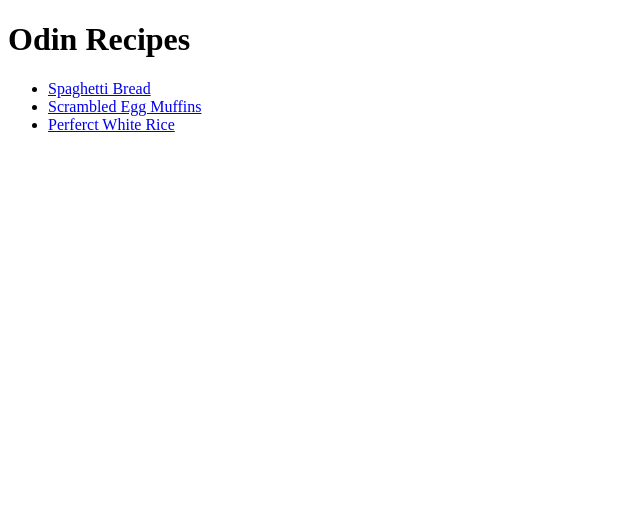
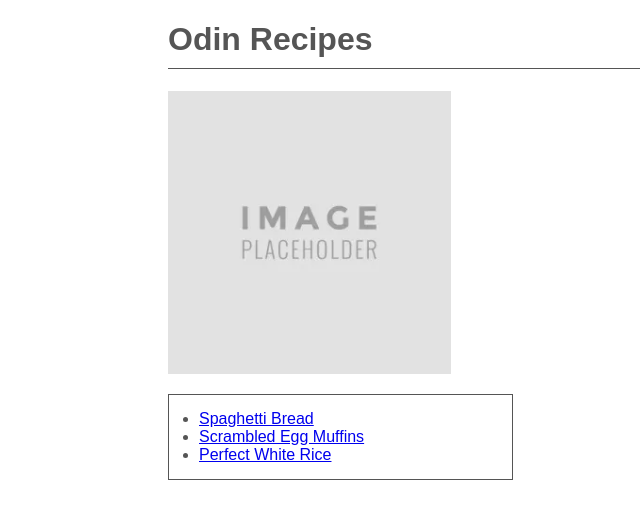
Before and after one commit to adotticontra/odin-recipes, a plain HTML site: page index.html in a window 1280 px wide. Shown: the whole page, without its empty margins (0-640 px from the left). Drawn offline with Linux system fonts and the light colour scheme.

Commit message:
Update content, fix typos, add style

```diff
--- a/index.html
+++ b/index.html
@@ -2,14 +2,16 @@
 <html lang="en">
   <head>
     <meta charset="UTF-8">
+    <link rel="stylesheet" href="style.css" />
     <title>Odin Recipes</title>
   </head>
   <body>
     <h1>Odin Recipes</h1>
-    <ul>
+    <img src="images/placeholder.png" alt="Odin Recipes" />
+    <ul class="toc">
       <li><a href='recipes/spaghetti_bread.html'>Spaghetti Bread</a></li>
       <li><a href='recipes/scrambled_egg_muffins.html'>Scrambled Egg Muffins</a></li>
-      <li><a href='recipes/perfect_white_rice.html'>Perferct White Rice</a></li>
+      <li><a href='recipes/perfect_white_rice.html'>Perfect White Rice</a></li>
     </ul>
   </body>
 </html>
--- /dev/null
+++ b/style.css
@@ -0,0 +1,34 @@
+/* Project main stylesheet */
+
+html {
+    color: #555555;
+    background-color: white;
+    font-family: sans-serif;
+    width: 60%;
+    min-width: 960px;
+    margin: auto;
+}
+
+h1 {
+    border-bottom: 1px solid #555555;
+    padding-bottom: 10px;
+}
+
+img {
+    width: 30%;
+    height: auto;
+}
+
+ul {
+    border: solid 1px #555555;
+    width: 30%;
+    padding: 15px 30px;
+}
+
+ol > li {
+    width: 60%;
+}
+
+p {
+    text-align: justify;
+}
```
Also changed, not shown: recipes/perfect_white_rice.html (+1 -0 lines), recipes/scrambled_egg_muffins.html (+2 -1 lines), recipes/spaghetti_bread.html (+2 -1 lines).
